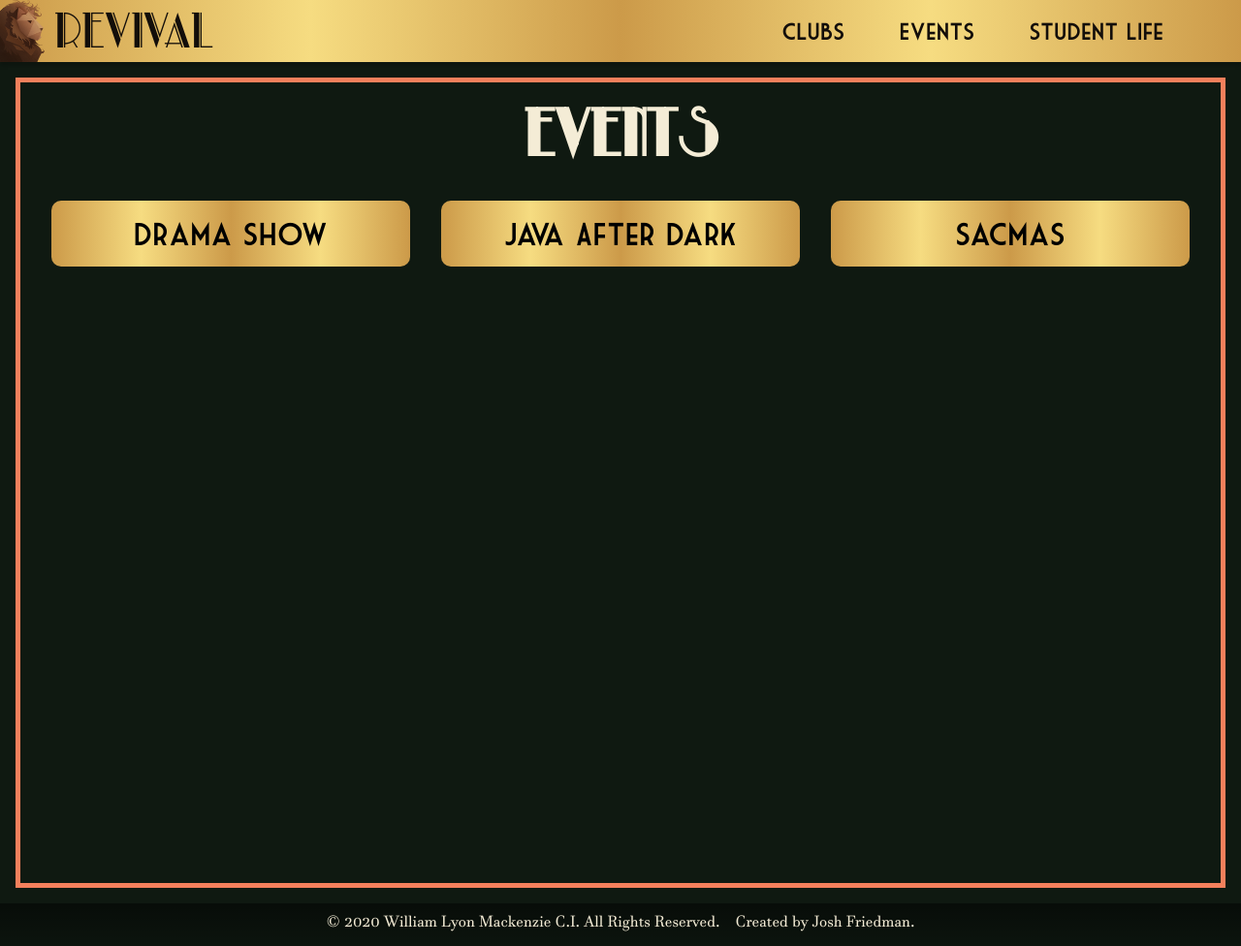
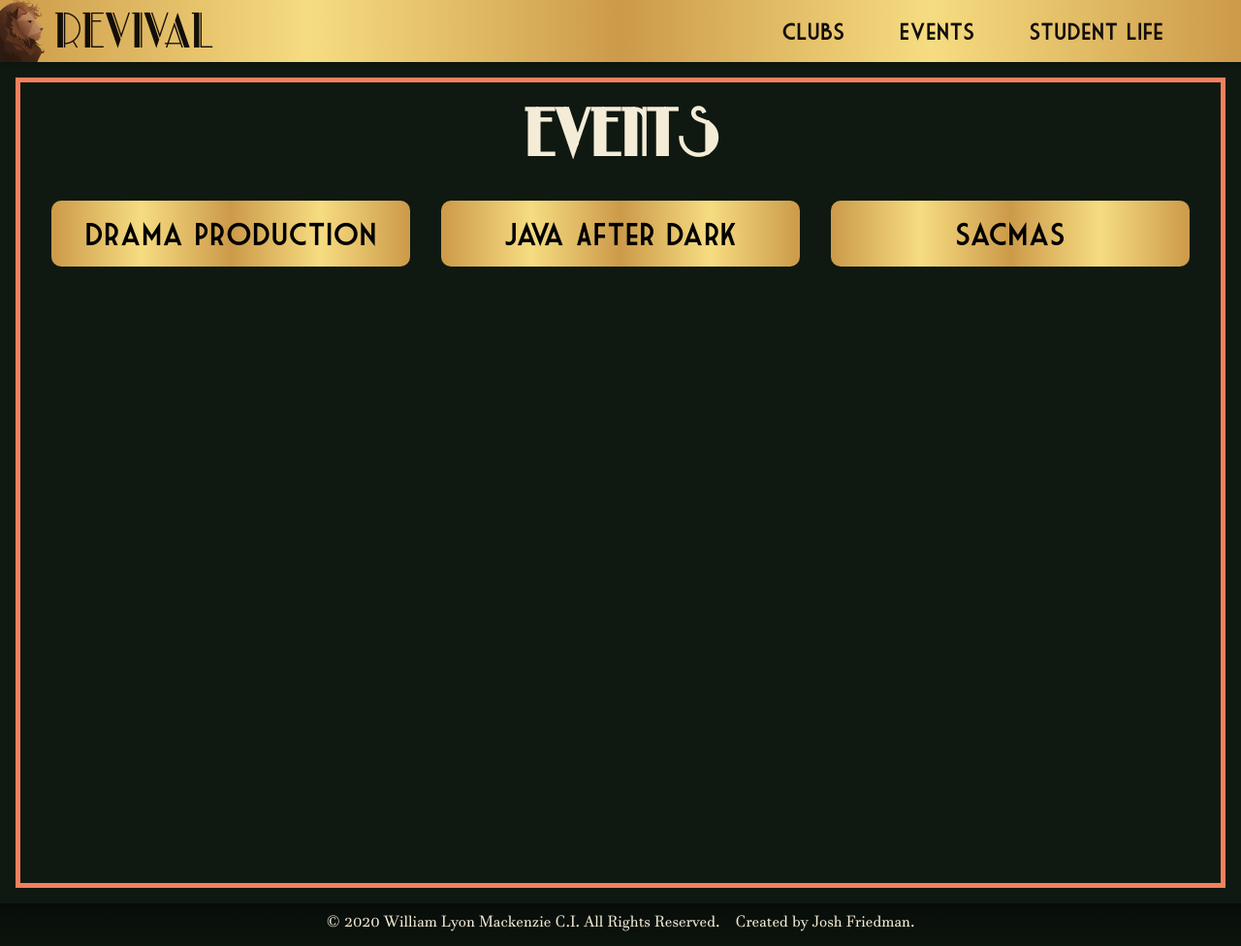
Before and after one commit to Jwiggiff/macyearbook, a Jekyll site: the page built from events.html, in a window 1280 px wide. Shown: the whole page at 97% size. Built offline with Jekyll 4.4.1, drawn with Linux system fonts in a browser that asks for light colours.

Commit message:
Mia's changes

```diff
--- a/_data/calligraphy-club.csv
+++ b/_data/calligraphy-club.csv
@@ -7,7 +7,6 @@
 Sandra Rodriguez,Member
 Harbani Wadhwa,Member
 Grace Huang-Zhan,Member
-Jared Winberg,Member
 Elle Altman,Member
 Yujin Bae,Member
 Nicole Cui,Member
--- a/_data/visual-arts.csv
+++ b/_data/visual-arts.csv
@@ -20,5 +20,5 @@
 Jennifer Peter,Member
 Kirshna Patel,Member
 Serena Bassette,Member
-William Kuoznetsov,Member
+William Kouznetsov,Member
 Yujin Bae,Member
--- a/pages/_events/drama-show.html
+++ b/pages/_events/drama-show.html
@@ -1,5 +1,5 @@
 ---
-title: Drama Show
+title: Drama Production
 ---
 
 <section class="drama-show">
```
